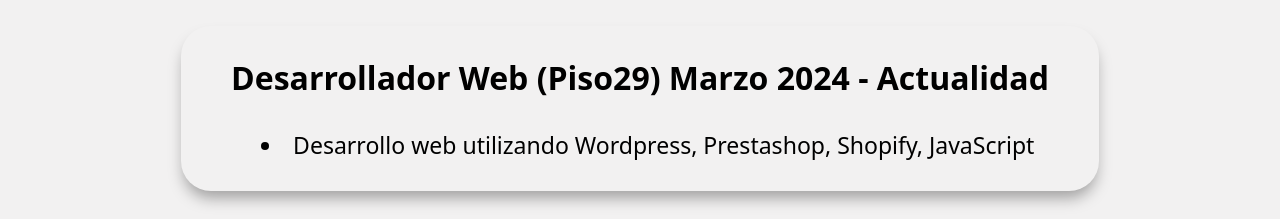
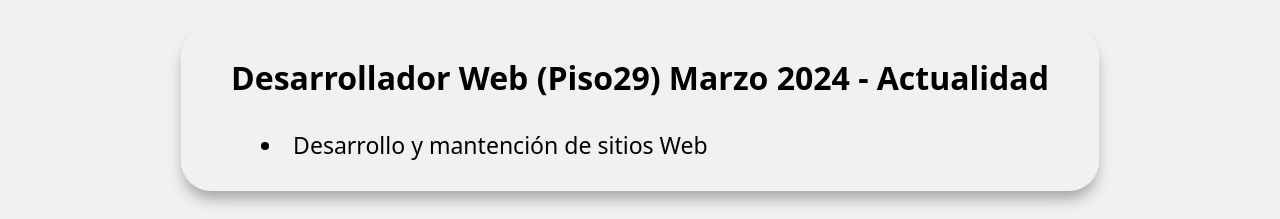
Before and after one commit to santicortina-97/portfolio, a React (Vite) app: page / in a window 1280 px wide. Shown: the part 1040-1259 px from the top of the page. Built offline with nearby package versions, Linux system fonts and the light colour scheme.

Commit message:
experiencia

```diff
--- a/src/Components/About/About.jsx
+++ b/src/Components/About/About.jsx
@@ -62,7 +62,7 @@ const About = () => {
                 <div className='containerData'>
                     <h2>Desarrollador Web (Piso29)
                     Marzo 2024 - Actualidad</h2>
-                    <li>Desarrollo web utilizando Wordpress, Prestashop, Shopify, JavaScript</li>
+                    <li>Desarrollo y mantención de sitios Web</li>
                 </div>
             </div>
         </div>
```
